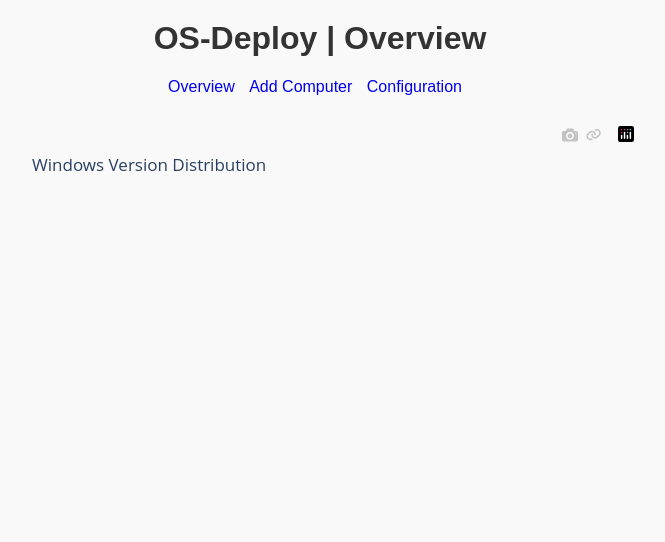
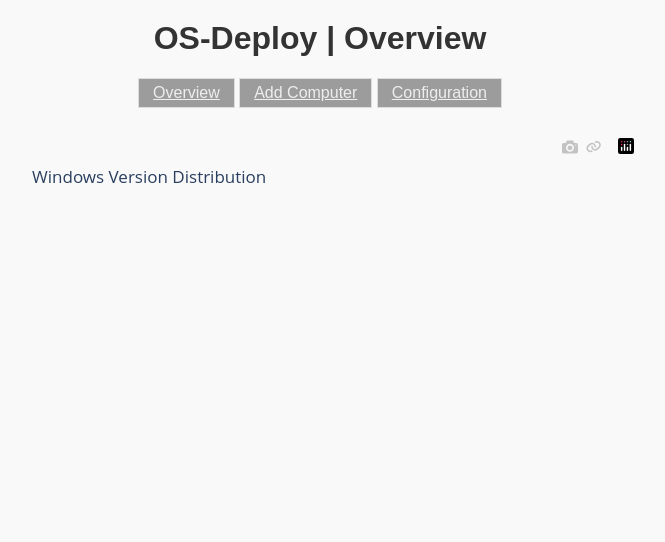
Before and after one commit to jacobrsv/os-deploy, a Flask app: page / in a window 1280 px wide. Shown: the top 542 px of the page, without its empty margins (320-985 px from the left). Run offline with Flask 3, Linux system fonts and the light colour scheme; data that the repository does not hold is empty.

Commit message:
Enhance link styling and improve layout in configuration page

```diff
--- a/app/static/style.css
+++ b/app/static/style.css
@@ -30,9 +30,14 @@ textarea {
 
 .link-container a {
     display: inline-block;
-    margin-right: 10px; /* Adjust spacing as needed */
     margin-bottom: 25px;
-    text-decoration: none; /* Optional: remove underline */
+    border: 1px solid #ddd;
+    padding: 5px 14px;
+    background-color: #9c9c9c;
+    color: #eeeeee;
+}
+.link-container a:hover {
+    background-color: #4f4f4f;
 }
 
 table {
--- a/app/templates/config.html
+++ b/app/templates/config.html
@@ -8,10 +8,13 @@
     <form method="get">
         <h3>start.sh</h3>
         <textarea readonly>{{ scripts[0] }}</textarea>
+        <hr>
         <h3>format.sh</h3>
         <textarea readonly>{{ scripts[1] }}</textarea>
+        <hr>
         <h3>download.sh</h3>
         <textarea readonly>{{ scripts[2] }}</textarea>
+        <hr>
         <h3>firstrun.ps1</h3>
         <textarea readonly>{{ scripts[3] }}</textarea>
         <br><br>
```
